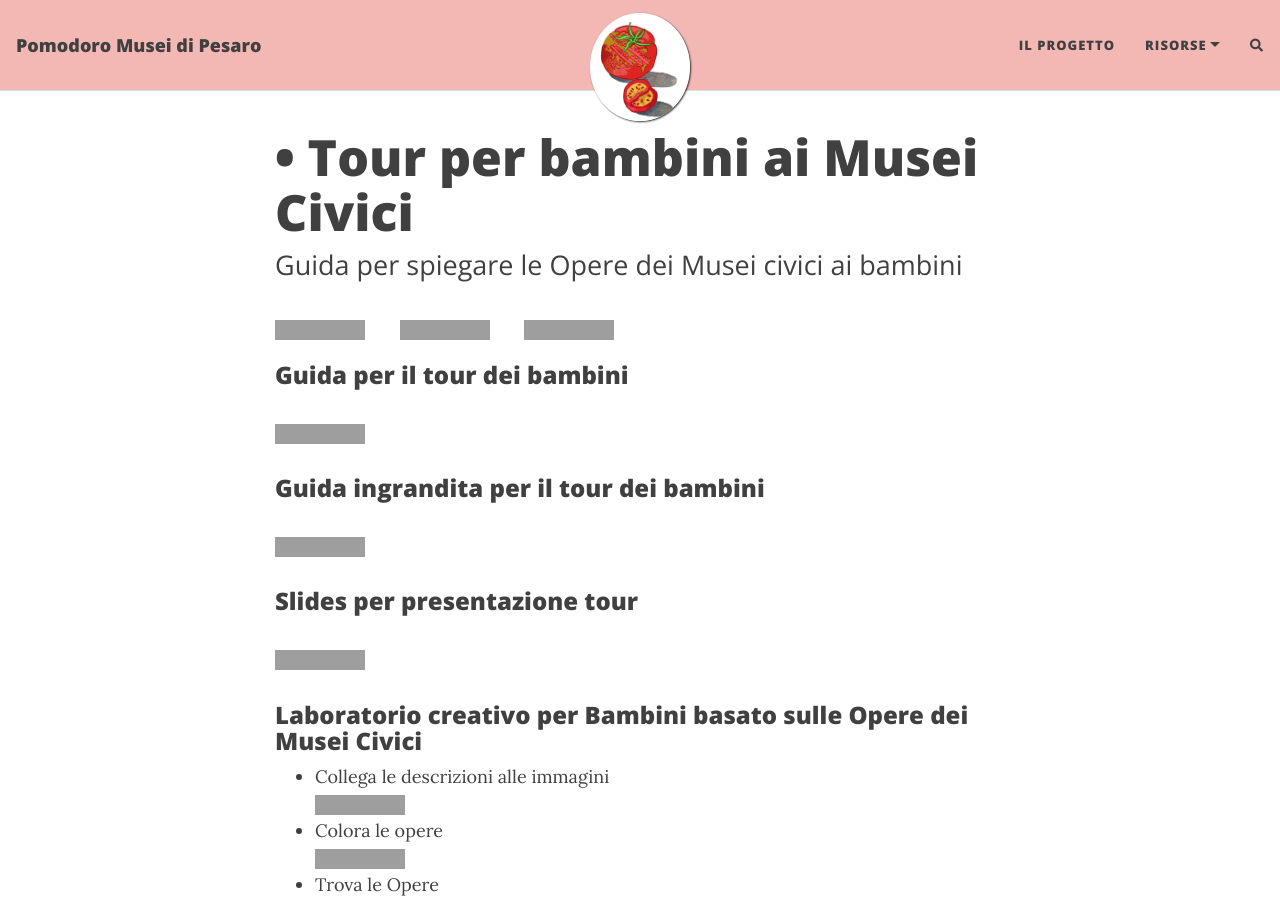
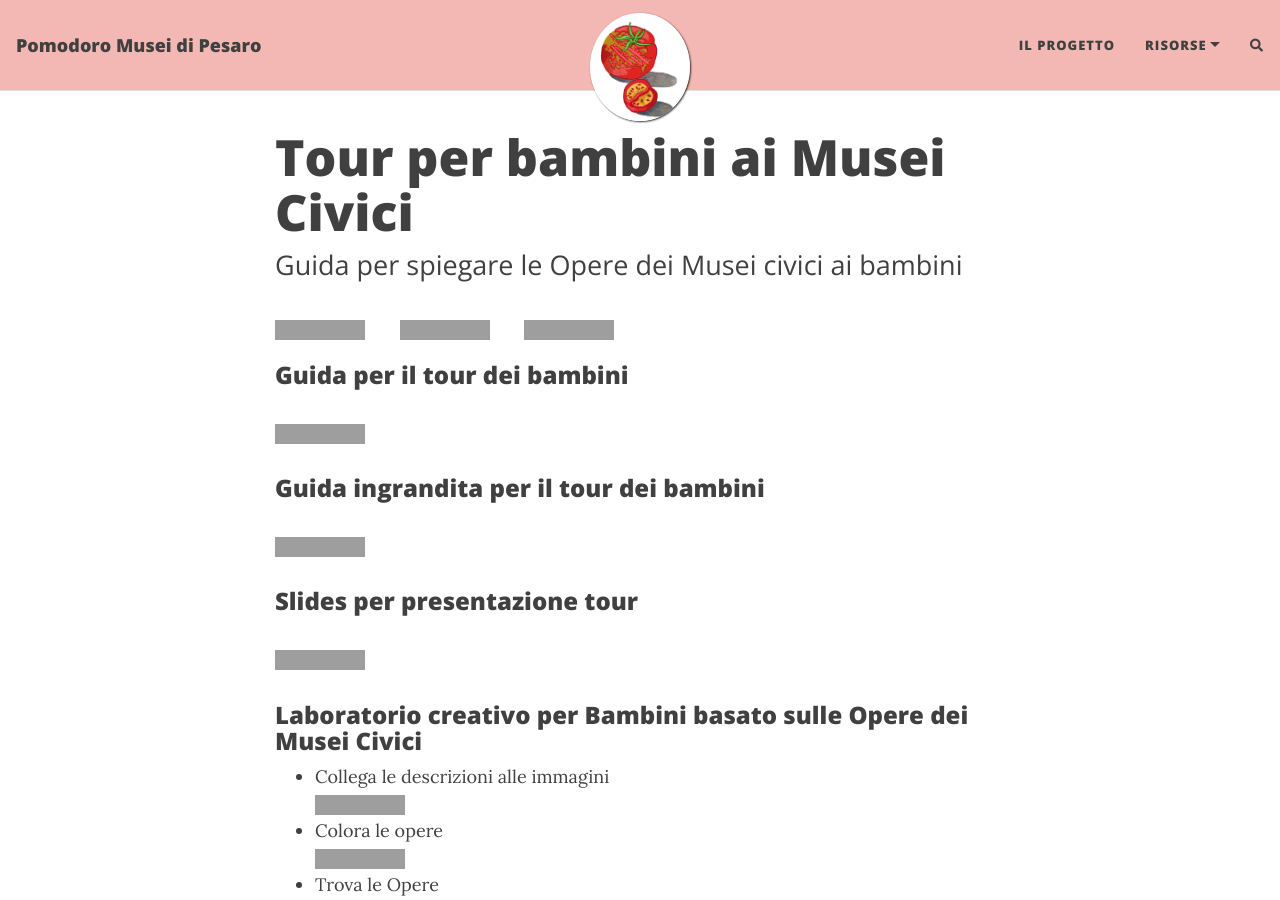
Before and after one commit to Pomodoro-Musei-di-Pesaro/.github, a Jekyll site: the page built from docs/_posts/2023-09-29-Tour_per_bambini_ai_Musei_Civici.md, in a window 1280 px wide and 900 px high, cut to the strip 0-900 px from the top of the window. Built offline with Jekyll 4.4.1, drawn with Linux system fonts in a browser that asks for light colours; nearby versions of some CDN libraries; comment, search, counter and statistics services are not loaded; grey boxes are pictures that could not be loaded.

```diff
--- a/docs/_posts/2023-09-29-Tour_per_bambini_ai_Musei_Civici.md
+++ b/docs/_posts/2023-09-29-Tour_per_bambini_ai_Musei_Civici.md
@@ -1,7 +1,7 @@
 ---
 layout: post
-title: • Tour per bambini ai Musei Civici
-subtitle:   Guida per spiegare le Opere dei Musei civici ai bambini
+title: Tour per bambini ai Musei Civici
+subtitle: Guida per spiegare le Opere dei Musei civici ai bambini
 gh-repo: Pomodoro-Musei-di-Pesaro/Guida-per-Tour-Bambini-Musei-Civici
 gh-badge: [star, fork, follow]
 tags: [pesaro, museicivici, museo, guida, bambini, documento, pdf, laboratoriocreativo, laboratorio, presentazione, slides]
```
